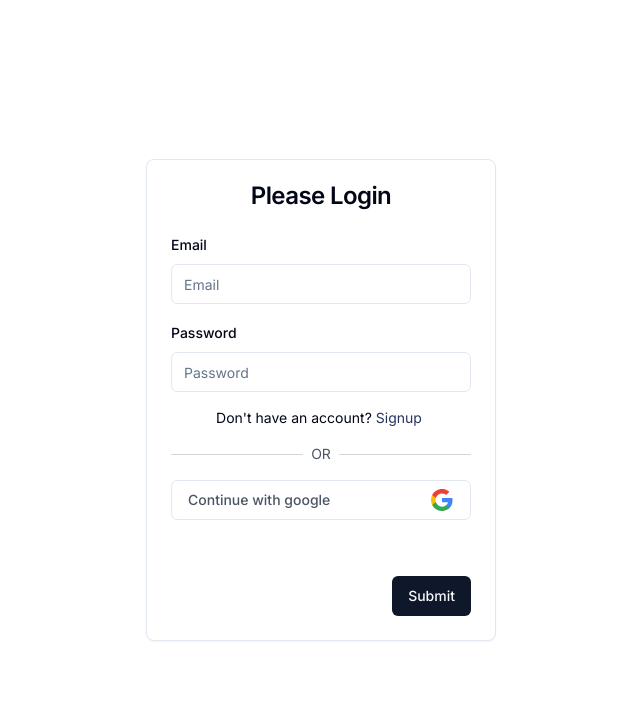
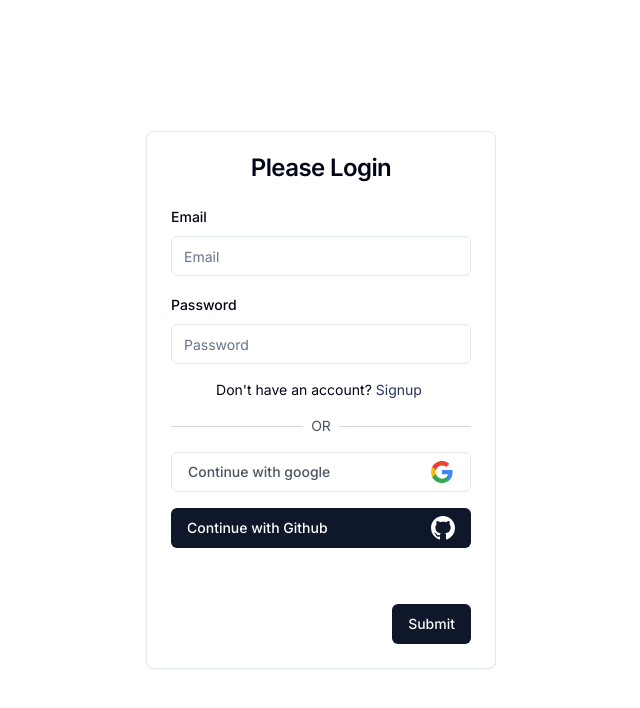
Before and after one commit to aliYaakoub/codeXplorer, a Next.js app: page /auth/login in a window 1280 px wide. Shown: the top 708 px of the page, without its empty margins (319-959 px from the left). Built offline with nearby package versions, Linux system fonts and the light colour scheme.

Commit message:
github button

```diff
--- a/app/auth/login/page.tsx
+++ b/app/auth/login/page.tsx
@@ -24,6 +24,7 @@ import {
 import Link from 'next/link';
 import { Separator } from '@radix-ui/react-select';
 import GoogleButton from '@/components/GoogleButton';
+import GithubButton from '@/components/GithubButton';
 
 export default function Auth() {
   const [isLoading, setIsLoading] = React.useState<boolean>(false);
@@ -86,6 +87,7 @@ export default function Auth() {
                   <Separator className='bg-gray-300 w-full h-[0.5px]' />
                 </div>
                 <GoogleButton />
+                <GithubButton />
               </div>
             </CardContent>
             <CardFooter className='flex justify-end'>
--- a/app/auth/signup/page.tsx
+++ b/app/auth/signup/page.tsx
@@ -31,6 +31,7 @@ import {
 import Link from 'next/link';
 import { Separator } from '@radix-ui/react-select';
 import GoogleButton from '@/components/GoogleButton';
+import GithubButton from '@/components/GithubButton';
 
 export default function Auth() {
   const [isLoading, setIsLoading] = React.useState<boolean>(false);
@@ -125,6 +126,7 @@ export default function Auth() {
                   <Separator className='bg-gray-300 w-full h-[0.5px]' />
                 </div>
                 <GoogleButton />
+                <GithubButton />
               </div>
             </CardContent>
             <CardFooter className='flex justify-end'>
--- /dev/null
+++ b/components/GithubButton.tsx
@@ -0,0 +1,28 @@
+import React from 'react';
+import { Button, ButtonProps } from './ui/button';
+
+const GithubButton: React.FC<ButtonProps> = (props) => {
+  return (
+    <Button
+      {...props}
+      type='button'
+      className='flex justify-between text-white'
+    >
+      Continue with Github
+      <svg
+        height='24'
+        aria-hidden='true'
+        viewBox='0 0 16 16'
+        version='1.1'
+        width='24'
+        fill='#fff'
+        data-view-component='true'
+        className='octicon octicon-mark-github v-align-middle color-fg-default'
+      >
+        <path d='M8 0c4.42 0 8 3.58 8 8a8.013 8.013 0 0 1-5.45 7.59c-.4.08-.55-.17-.55-.38 0-.27.01-1.13.01-2.2 0-.75-.25-1.23-.54-1.48 1.78-.2 3.65-.88 3.65-3.95 0-.88-.31-1.59-.82-2.15.08-.2.36-1.02-.08-2.12 0 0-.67-.22-2.2.82-.64-.18-1.32-.27-2-.27-.68 0-1.36.09-2 .27-1.53-1.03-2.2-.82-2.2-.82-.44 1.1-.16 1.92-.08 2.12-.51.56-.82 1.28-.82 2.15 0 3.06 1.86 3.75 3.64 3.95-.23.2-.44.55-.51 1.07-.46.21-1.61.55-2.33-.66-.15-.24-.6-.83-1.23-.82-.67.01-.27.38.01.53.34.19.73.9.82 1.13.16.45.68 1.31 2.69.94 0 .67.01 1.3.01 1.49 0 .21-.15.45-.55.38A7.995 7.995 0 0 1 0 8c0-4.42 3.58-8 8-8Z'></path>
+      </svg>
+    </Button>
+  );
+};
+
+export default GithubButton;
```
